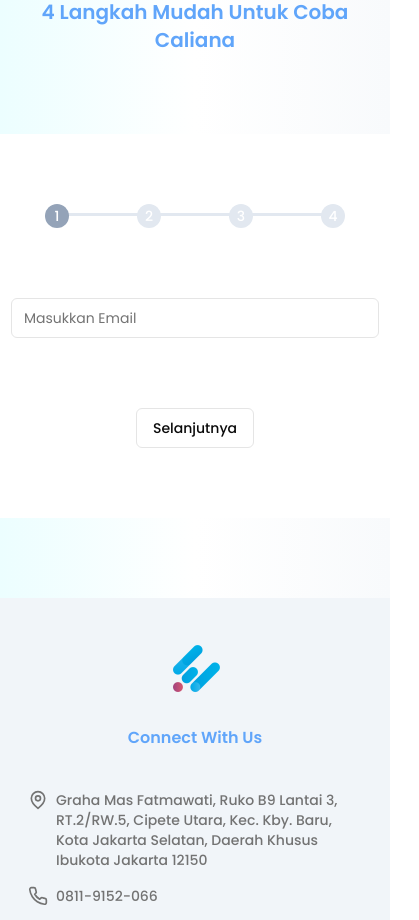
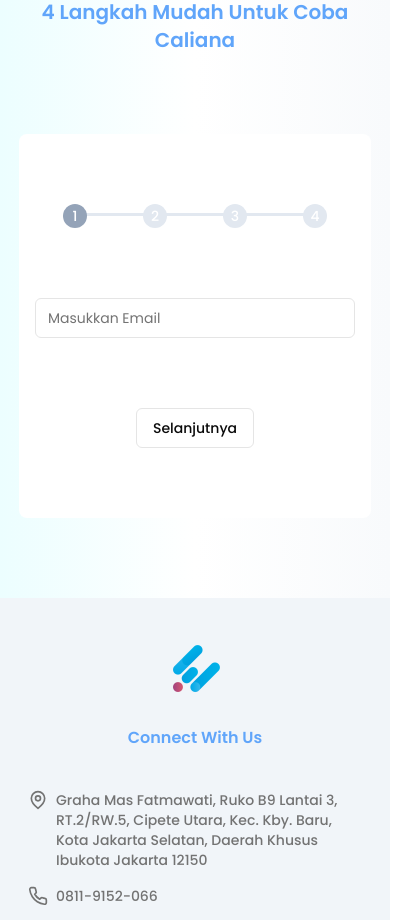
Before and after one commit to PrinzEugen39/CalianaHabib-Challange, a React (Vite) app: page / in a window 390 px wide. Shown: the part 6900-7820 px from the top of the page, 419 px wide, since content can reach past the window. Built offline with nearby package versions, Linux system fonts and the light colour scheme.

Commit message:
chore: fix some breakpoints

```diff
--- a/src/app/Home page/FormCaliana.tsx
+++ b/src/app/Home page/FormCaliana.tsx
@@ -33,7 +33,7 @@
           alt="foto"
           className="hidden h-96 lg:block"
         />
-        <div className="max-w-md px-10 bg-white rounded-lg lg:max-w-3xl h-96">
+        <div className="max-w-[22rem] px-4 md:px-10 bg-white rounded-lg lg:max-w-3xl h-96 md:max-w-xl">
           <Steps />
         </div>
         <img
```
